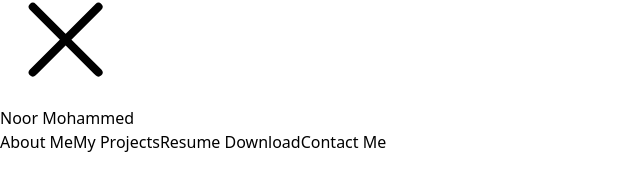
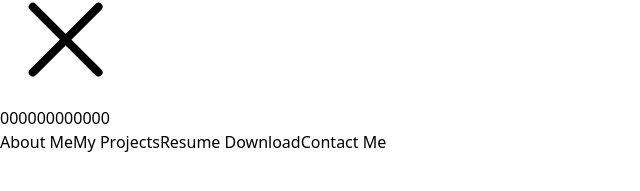
Before and after one commit to NOORMOHAMMED789/noor-portfolio, a Next.js app: page / in a window 1280 px wide. Shown: the part 181-372 px from the top of the page, without its empty margins (0-640 px from the left). Built offline with nearby package versions, Linux system fonts and the light colour scheme.

Commit message:
Styling the name in the header

```diff
--- a/src/app/components/Header.tsx
+++ b/src/app/components/Header.tsx
@@ -24,7 +24,23 @@ const Header = () => {
             </button>
           </div>
           <div className="flex flex-1 items-center sm:items-stretch justify-end lg:justify-between">
-            <div className={`px-3 py-2 text-[16px] text-white sm:justify-end`}>Noor Mohammed</div>
+            <div className={`px-3 py-2 text-[16px] text-white sm:justify-end`}>
+              <div className='font-[Orbitron] uppercase'>
+                <span>0</span>
+                <span>0</span>
+                <span>0</span>
+                <span>0</span>
+                <span className='ml-2'></span>
+                <span>0</span>
+                <span>0</span>
+                <span>0</span>
+                <span>0</span>
+                <span>0</span>
+                <span>0</span>
+                <span>0</span>
+                <span>0</span>
+              </div>
+            </div>
             <div className="hidden sm:ml-6 sm:block">
               <div className="flex space-x-4">
                 <a href="/aboutme" className={`${commonClass}`} aria-current="page">About Me</a>
```
